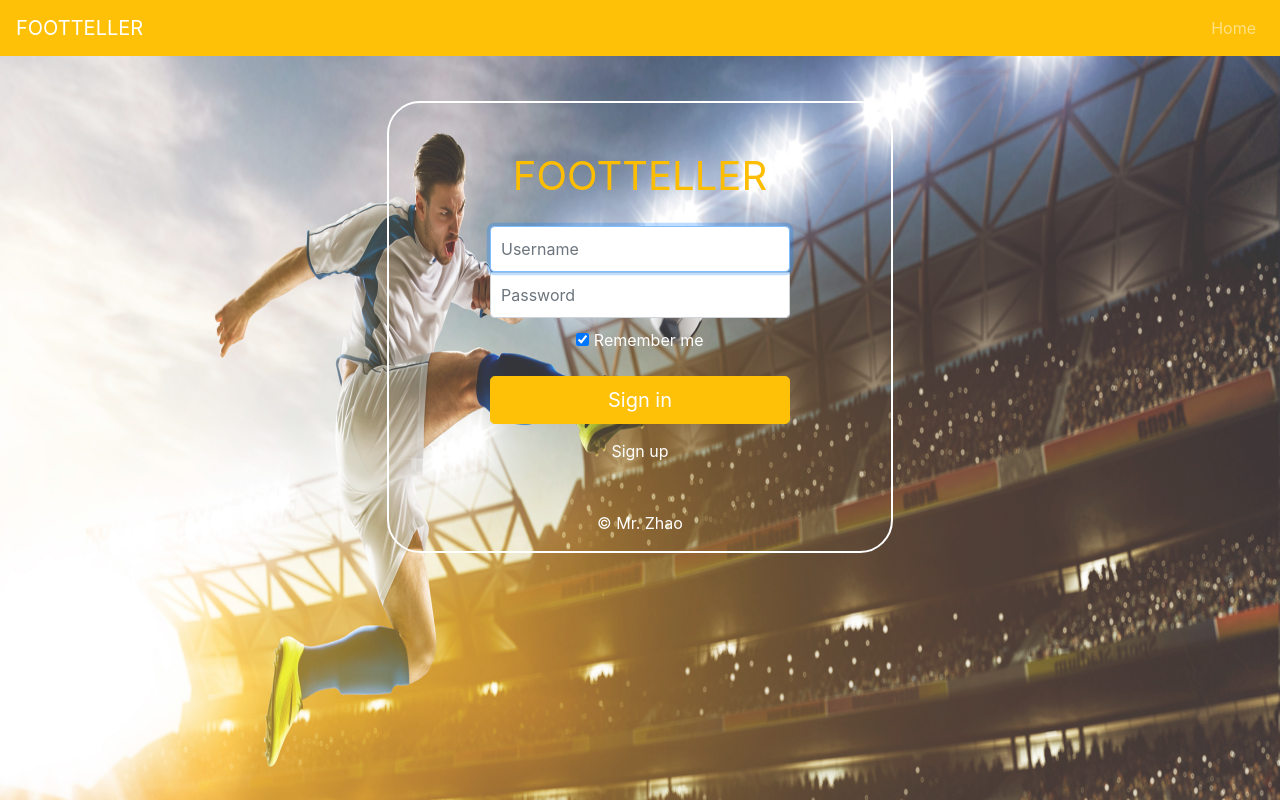
After one commit to NTUST/108-team6, a Django app: page /login/ in a window 1280 px wide. The commit adds this page. Run offline with Django 3.2, Linux system fonts and the light colour scheme; some libraries are stand-ins or nearby versions.

Commit message:
login/logout

```diff
--- a/footteller/urls.py
+++ b/footteller/urls.py
@@ -2,7 +2,7 @@ from django.contrib import admin
 from django.urls import path
 
 from analysis.views import predict, predict_result
-from main.views import index, players, refresh_data, player, edit_team, team, create_player
+from main.views import index, players, refresh_data, player, edit_team, team, create_player, login, register, logout
 
 urlpatterns = [
     path('admin/', admin.site.urls),
@@ -14,5 +14,8 @@ urlpatterns = [
     path('analysis_form/', predict_result),
     path('team/', team, name="team"),
     path('team/edit', edit_team, name="edit-team"),
+    path('register/', register, name="register"),
+    path('login/', login, name="login"),
+    path('logout/', logout, name="logout"),
     path('refresh_data', refresh_data, name="refresh_data"),
 ]
--- /dev/null
+++ b/main/templates/login.html
@@ -0,0 +1,128 @@
+<!doctype html>
+<html lang="en">
+
+<head>
+    <meta charset="utf-8">
+    <meta name="viewport" content="width=device-width, initial-scale=1, shrink-to-fit=no">
+    <meta name="description" content="">
+    <meta name="author" content="">
+    <title>Sign in</title>
+    <link rel="stylesheet" href="https://stackpath.bootstrapcdn.com/bootstrap/4.2.1/css/bootstrap.min.css"
+        integrity="sha384-GJzZqFGwb1QTTN6wy59ffF1BuGJpLSa9DkKMp0DgiMDm4iYMj70gZWKYbI706tWS" crossorigin="anonymous">
+    <link rel="stylesheet" href="https://use.fontawesome.com/releases/v5.8.2/css/all.css"
+        integrity="sha384-oS3vJWv+0UjzBfQzYUhtDYW+Pj2yciDJxpsK1OYPAYjqT085Qq/1cq5FLXAZQ7Ay" crossorigin="anonymous">
+    <script src="https://stackpath.bootstrapcdn.com/bootstrap/4.2.1/js/bootstrap.min.js"
+        integrity="sha384-B0UglyR+jN6CkvvICOB2joaf5I4l3gm9GU6Hc1og6Ls7i6U/mkkaduKaBhlAXv9k"
+        crossorigin="anonymous"></script>
+
+
+    <style>
+
+        body::after {
+            content: "";
+
+            background-image: url('../static/main-slider-img1.jpg');
+            background-size: 100% 110%;
+            background-repeat: no-repeat;
+            opacity: 0.8;
+            top: 0;
+            left: 0;
+            bottom: 0;
+            right: 0;
+            position: absolute;
+            z-index: -1;
+        }
+
+        .form-signin {
+            width: 100%;
+            max-width: 330px;
+            padding: 15px;
+            padding-top: 30px;
+            margin: auto;
+        }
+
+        .form-signin .checkbox {
+            font-weight: 400;
+
+        }
+
+        .form-signin .form-control {
+            position: relative;
+            box-sizing: border-box;
+            height: auto;
+            padding: 10px;
+            font-size: 16px;
+        }
+
+        .form-signin .form-control:focus {
+            z-index: 2;
+        }
+
+        .form-signin input[type="email"] {
+            margin-bottom: -1px;
+            border-bottom-right-radius: 0;
+            border-bottom-left-radius: 0;
+        }
+
+        .form-signin input[type="password"] {
+            margin-bottom: 10px;
+            border-top-left-radius: 0;
+            border-top-right-radius: 0;
+        }
+
+        .form-signin img {
+            display: block;
+            width: 100%;
+            height: auto;
+        }
+    </style>
+</head>
+
+<header class="navbar navbar-expand navbar-dark flex-column flex-md-row bd-navbar bg-warning text-white">
+
+    <a class="navbar-brand" href="">FOOTTELLER</a>
+
+    <ul class="navbar-nav flex-row ml-md-auto d-none d-md-flex">
+        <li class="nav-item">
+            <a class="nav-link p-2" href="" target="_blank" rel="noopener">
+                Home
+            </a>
+        </li>
+    </ul>
+</header>
+
+<body class="text-center">
+    <div class="container" style="color: black">
+        <div class="row"
+            style="margin-top:1.2cm; margin-bottom: 0.5cm; margin-right: 8cm; margin-left: 8cm;border-radius: 33px; padding-top: 0.5cm;border-color: white; border-style: solid; border-width: 2px">
+            <div class="col-10 offset-1">
+                <form action='' class="form-signin" method="POST">
+                    {% csrf_token %}
+
+                    <h1 class="h1 mb-3 font-weight-normal" style="color: #fdbd00; padding-bottom: 10px">FOOTTELLER</h1>
+                    <label for="inputEmail" class="sr-only" style="margin-top: 10px">Email address</label>
+                    <input type="text" id="username" name="username" class="form-control" placeholder="Username"
+                        required autofocus>
+                    <label for="inputPassword" class="sr-only">Password</label>
+                    <input type="password" id="password" name="password" class="form-control" placeholder="Password"
+                        required>
+                    <div class="checkbox mb-3 text-white">
+                        <label>
+                            <input type="checkbox" value="remember" checked> Remember me
+                        </label>
+                    </div>
+                    <button class="btn btn-lg btn-warning btn-block text-white" type="submit">Sign in</button>
+                </form>
+                <a class="sign up text-white" href="/register/">Sign up</a>
+                <p class="mt-5 mb-3 text-white">&copy; Mr. Zhao</p>
+            </div>
+        </div>
+    </div>
+    <script>
+        {% if error %}
+        alert("{{ error }}");
+        {% endif %}
+    </script>
+</body>
+
+</html>
--- a/main/templates/player.html
+++ b/main/templates/player.html
@@ -90,7 +90,7 @@
 {% endblock %}
 {% block content %}
     <div class="container" style="color: black">
-        <div class="row" style="margin-bottom: 1cm;border-radius: 33px; padding-top: 0.7cm;border-color: black; border-style: solid; border-width: 4px">
+        <div class="row" style="margin-bottom: 1cm;border-radius: 33px; padding-top: 0.7cm;border-color: gray; border-style: solid; border-width: 4px">
             <div class="col-10 offset-1">
                 <div class="row py-4">
                     <div class="col-4 text-center">
--- a/main/views.py
+++ b/main/views.py
@@ -1,8 +1,13 @@
 import threading
 
+from django.contrib import auth
+from django.contrib import messages
+from django.contrib.auth import authenticate
 from django.contrib.auth.decorators import user_passes_test
+from django.contrib.auth.models import User
 from django.db.models import Case, When, Value, BooleanField
 from django.http import HttpResponse
+from django.shortcuts import redirect
 from django.shortcuts import render
 from django.views.decorators.http import require_http_methods
 
@@ -182,3 +187,32 @@ def create_player(request):
     body_type = ['C. Ronaldo', 'Courtois', 'Lean', 'Messi', 'Neymar', 'Normal', 'Stocky']
 
     return render(request, "create_player.html", locals())
+
+
+def register(request):
+    if request.method == "GET":
+        return render(request, "register.html")
+    user = User.objects.create_user(request.POST['username'], request.POST['email'], request.POST['password'])
+    if user:
+        return redirect('/login', locals())
+    else:
+        return render(request, "register.html")
+
+
+def login(request):
+    if request.user.is_authenticated:
+        return redirect(to='index')
+    if request.method == 'POST':
+        user = authenticate(username=request.POST['username'], password=request.POST['password'])
+        if user is not None:
+            if user.is_active:
+                auth.login(request, user)
+                messages.add_message(request, messages.SUCCESS, '成功登入了')
+                return redirect(to="index")
+
+    return render(request, "login.html")
+
+
+def logout(request):
+    auth.logout(request)
+    return redirect(to='index')
```
Also changed, not shown: main/templates/analysis.html (+9 -6 lines), main/templates/base.html (+19 -2 lines), main/templates/register.html (added, +116 -0 lines).
